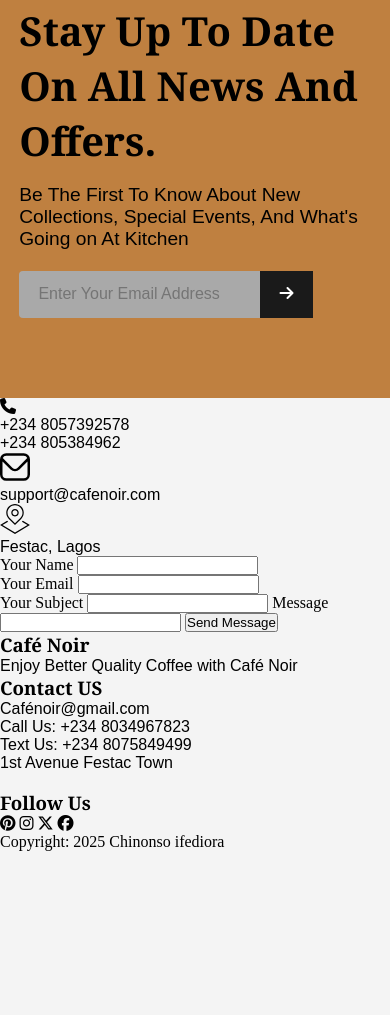
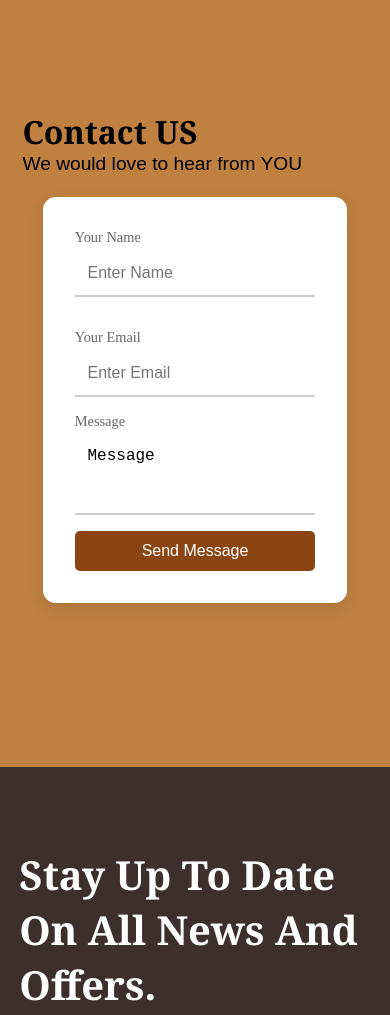
Before and after one commit to Nonso-charles/Cafe-noir, a plain HTML site: page index.html in a window 390 px wide. Shown: the part 8629-9644 px from the top of the page. Before the commit the page ends 9480 px from the top, so only its background shows below. Drawn offline with Linux system fonts and the light colour scheme; a web font is replaced by a local one.

Commit message:
Finished the footer section and fixed responsive issues

```diff
--- a/index.html
+++ b/index.html
@@ -354,6 +354,34 @@
     </div>
   </section>
 
+
+  <section class="contact-section">
+    <div class="contact-container">
+      <h2>Contact US</h2>
+      <P>We would love to hear from YOU</P>
+    </div>
+    <form action="" class="contact-form">
+      <div class="input-group">
+        <div class="input-box">
+          <label>Your Name</label>
+          <input type="text" placeholder="Enter Name" required>
+        </div>
+
+        <div class="input-box">
+          <label>Your Email</label>
+          <input type="email" placeholder="Enter Email" required>
+        </div>
+      </div>
+
+      <div class="input-box">
+        <label>Message</label>
+        <textarea id="message">Message</textarea>
+      </div>
+
+      <button type="submit" class="submit-btn">Send Message</button>
+    </form>
+  </section>
+
   <section class="newsletter-section">
     <div class="newsletter-container">
       <div class="newsletter-header">
@@ -367,65 +395,25 @@
     </div>
   </section>
 
-  <section class="contact-section" id="contact">
-      <div class="contact-info">
-          <div class="telephone">
-        <span><i class="fas fa-phone"></i></span>
-        <p>+234 8057392578 <br> +234 805384962 </p>
-          </div>
-
-       <div class="message">
-          <span> <svg xmlns="http://www.w3.org/2000/svg" id="Outline" viewBox="0 0 24 24" width="30" height="30"><path d="M19,1H5A5.006,5.006,0,0,0,0,6V18a5.006,5.006,0,0,0,5,5H19a5.006,5.006,0,0,0,5-5V6A5.006,5.006,0,0,0,19,1ZM5,3H19a3,3,0,0,1,2.78,1.887l-7.658,7.659a3.007,3.007,0,0,1-4.244,0L2.22,4.887A3,3,0,0,1,5,3ZM19,21H5a3,3,0,0,1-3-3V7.5L8.464,13.96a5.007,5.007,0,0,0,7.072,0L22,7.5V18A3,3,0,0,1,19,21Z"/></svg></span>
-
-          <p>support@cafenoir.com</p>
-       </div>
-
-       <div class="location">
-           <span><svg xmlns="http://www.w3.org/2000/svg" id="Layer_1" data-name="Layer 1" viewBox="0 0 24 24" style="width: 30px">
-    <path d="m12,16.791l4.949-4.841c1.322-1.322,2.051-3.08,2.051-4.95s-.729-3.627-2.051-4.95c-1.321-1.322-3.079-2.05-4.949-2.05s-3.628.728-4.95,2.05c-2.729,2.729-2.729,7.17.004,9.903l4.946,4.837ZM7.757,2.757c1.134-1.133,2.641-1.757,4.243-1.757s3.109.624,4.242,1.757c1.134,1.133,1.758,2.64,1.758,4.243s-.624,3.109-1.754,4.239l-4.246,4.154-4.243-4.15c-2.339-2.339-2.339-6.146,0-8.485Zm4.243,7.223c1.648,0,2.99-1.341,2.99-2.99s-1.342-2.99-2.99-2.99-2.99,1.341-2.99,2.99,1.342,2.99,2.99,2.99Zm0-4.98c1.098,0,1.99.893,1.99,1.99s-.893,1.99-1.99,1.99-1.99-.893-1.99-1.99.893-1.99,1.99-1.99Zm11.943,11.846l-11.943,7.166L.057,16.846l5.664-3.398h0l.783.766-4.503,2.632,10,6,10-6-4.482-2.654.761-.744,5.665,3.399Z"/>
-</svg></span>
-<p>Festac, Lagos</p>
-       </div>
-      </div>
-
-      <div class="contact-form">
-          <div class="name">
-         <label for="name" id="name">Your Name</label>
-         <input type="text" class="name-input">
-          </div>
-          <div class="email">
-              <label for="email" id="email">Your Email</label>
-
-             <input type="text" id="email" class="email-input">
-          </div>
-          <label for="subject" name="subject">Your Subject</label>
-          <input type="text" class="subject-input">
-
-          <label for="message" name="message">Message</label>
-
-          <input type="text" class="message-input">
-
-          <button class="send-btn">Send Message</button>
-      </div>
-  </section>
-
   <footer class="footer">
     <div class="footer-container">
+      <div class="line"></div>
       <div class="footer-logo">
         <h3>Café Noir</h3>
         <p>Enjoy Better Quality Coffee with Café Noir</p>
       </div>
-
+      <div class="line"></div>
       <div class="contact">
         <h3>Contact US</h3>
         <p>Cafénoir@gmail.com</p>
-         <p>Call Us: +234 8034967823</p>
-         <p>Text Us: +234 8075849499</p>
+        <p><span>Call Us:</span> +234 8034967823</p>
+        <p><span>Text Us:</span> +234 8075849499</p>
         <p>1st Avenue Festac Town</p>
       </div>
+      <div class="line"></div>
 
       <div class="footer-socials">
-           <img src="" alt="">
+        <img src="footer-image.png" alt="">
         <h3>Follow Us</h3>
         <div class="socials-icon">
           <i class="fab fa-pinterest"></i>
@@ -434,9 +422,10 @@
           <i class="fab fa-facebook"></i>
         </div>
       </div>
+      <div class="line"></div>
     </div>
 
-     Copyright: 2025 Chinonso ifediora
+    <p class="footer-copyright">Copyright: 2025 Chinonso ifediora</p>
   </footer>
 
   <script src="script.js"></script>
--- a/styles.css
+++ b/styles.css
@@ -493,8 +493,9 @@
 /* Newsletter section */
 .newsletter-section {
   padding: 5rem 0;
-  background: #bf8040;
+  background: #3e2f2f;
   align-items: center;
+  color: #fff;
 }
 
 .newsletter-container {
@@ -537,6 +538,167 @@
   color: #fff;
   margin-left: -5px;
   font-size: 1rem;
+}
+
+/* Contact section */
+.contact-section {
+  display: flex;
+  justify-content: center;
+  align-items: center;
+  height: 100vh;
+  background: #bf8040;
+}
+
+.contact-container {
+  width: 100%;
+  max-width: 600px;
+  padding: 1.4rem;
+}
+
+.contact-container h2 {
+  font-size: 3rem;
+}
+
+.contact-container p {
+  font-size: 1.2rem;
+}
+
+.contact-form {
+  background: white;
+  padding: 2rem;
+  border-radius: 0.8rem;
+  box-shadow: 0 5px 15px rgba(0, 0, 0, 0.1);
+}
+
+.input-group {
+  display: flex;
+  justify-content: space-between;
+  gap: 1rem;
+}
+
+.input-box {
+  display: flex;
+  flex-direction: column;
+  width: 100%;
+  margin-bottom: 1rem;
+}
+
+label {
+  font-size: 0.9rem;
+  color: #666;
+  margin-bottom: 5px;
+}
+
+input,
+textarea {
+  width: 100%;
+  padding: 0.8rem;
+  font-size: 1rem;
+  border: none;
+  border-bottom: 2px solid #ccc;
+  outline: none;
+  background: transparent;
+}
+
+input:focus,
+textarea:focus {
+  border-bottom: 2px solid #8b4513;
+}
+
+textarea {
+  height: 80px;
+  resize: none;
+}
+
+.submit-btn {
+  background: #8b4513;
+  color: white;
+  border: none;
+  padding: 0.7rem;
+  font-size: 1rem;
+  cursor: pointer;
+  border-radius: 5px;
+  width: 100%;
+  transition: 0.3s;
+}
+
+.submit-btn:hover {
+  background: ;
+}
+
+/* Footer section */
+.footer {
+  padding: 4rem;
+  align-items: center;
+  background: #3e2f2f;
+  color: #fff;
+}
+
+.footer-container {
+  display: flex;
+  justify-content: center;
+  gap: 1rem;
+  align-items: center;
+}
+
+.footer-container img {
+  width: 70%;
+  height: auto;
+  margin-bottom: 1.3rem;
+}
+
+.line {
+  width: 2px;
+  height: 300px;
+  background: black;
+}
+
+.footer-logo {
+  flex: 1;
+}
+
+.footer-logo h3 {
+  font-size: 5rem;
+  font-weight: bold;
+}
+
+.footer-logo p {
+  font-size: 1rem;
+}
+
+.contact {
+  flex: 1;
+}
+
+.contact h3 {
+  font-size: 2rem;
+  margin-bottom: 1rem;
+}
+
+.contact p {
+  margin: 1rem 0;
+}
+
+.contact span {
+  font-weight: bold;
+  font-size: 1.3rem;
+}
+
+.footer-socials {
+  flex-direction: 1;
+  max-width: 400px;
+}
+
+.socials-icon i {
+  margin-right: 0.7rem;
+  margin-top: 1rem;
+  font-size: 1.5rem;
+}
+
+.footer-copyright {
+  text-align: center;
+  margin-top: 5rem;
+  font-size: 0.9rem;
 }
 
 /* Responsive design */
@@ -625,6 +787,32 @@
   }
 
   .nav-btn {
-      display: none;
+    display: none;
+  }
+
+  .input-group {
+    flex-direction: column;
+  }
+
+  .contact-section {
+    flex-direction: column;
+  }
+
+  .contact-container h2 {
+    font-size: 2rem;
+  }
+
+  .footer-container {
+    flex-direction: column;
+    align-items: center;
+    justify-content: center;
+  }
+
+  .footer-socials img {
+    width: 70%;
+  }
+
+  .line {
+    display: none;
   }
 }
```
Also changed, not shown: footer-image.png (renamed from IMG_0980.png). Lines whose indentation alone changed are shown as unchanged.
